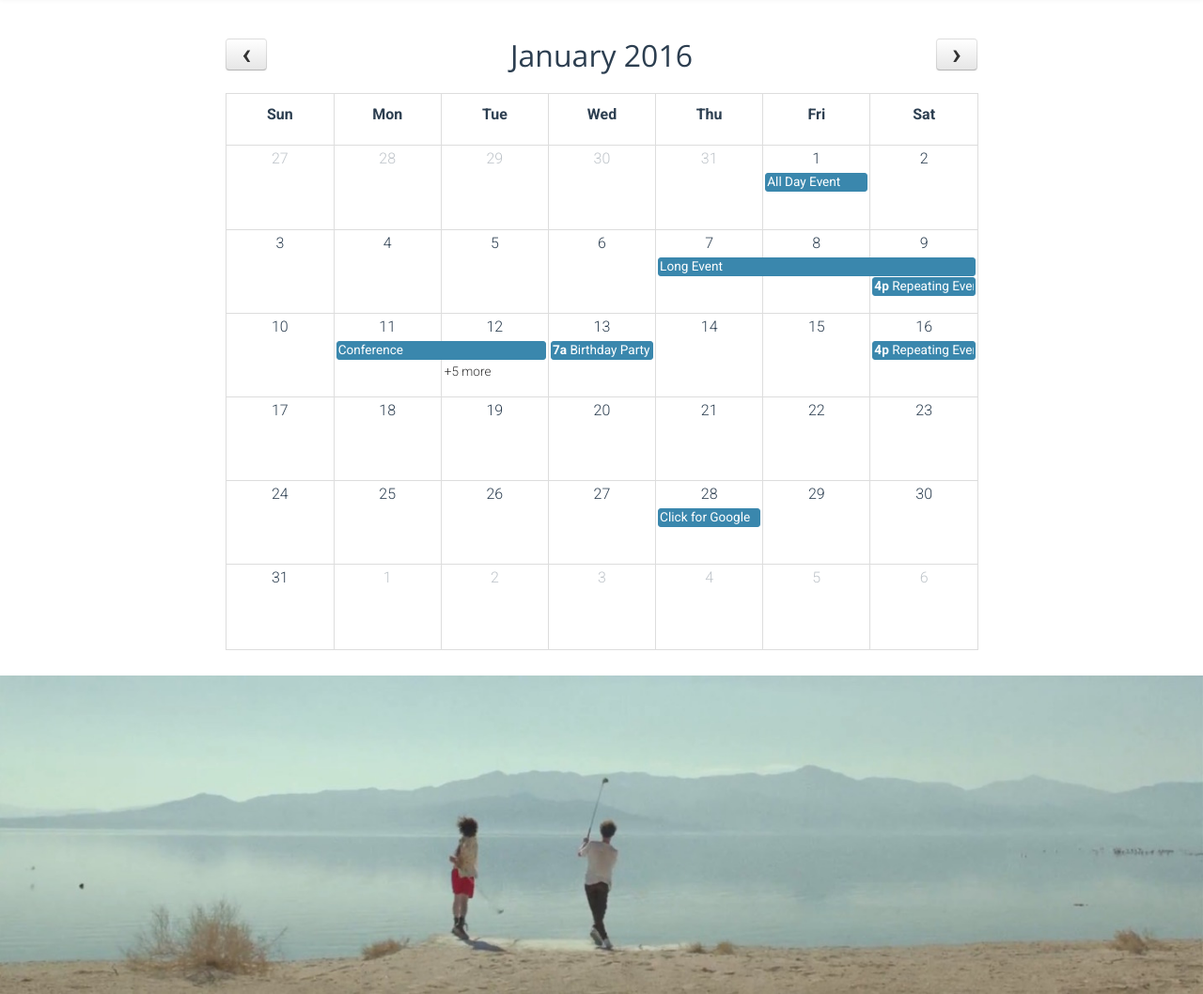
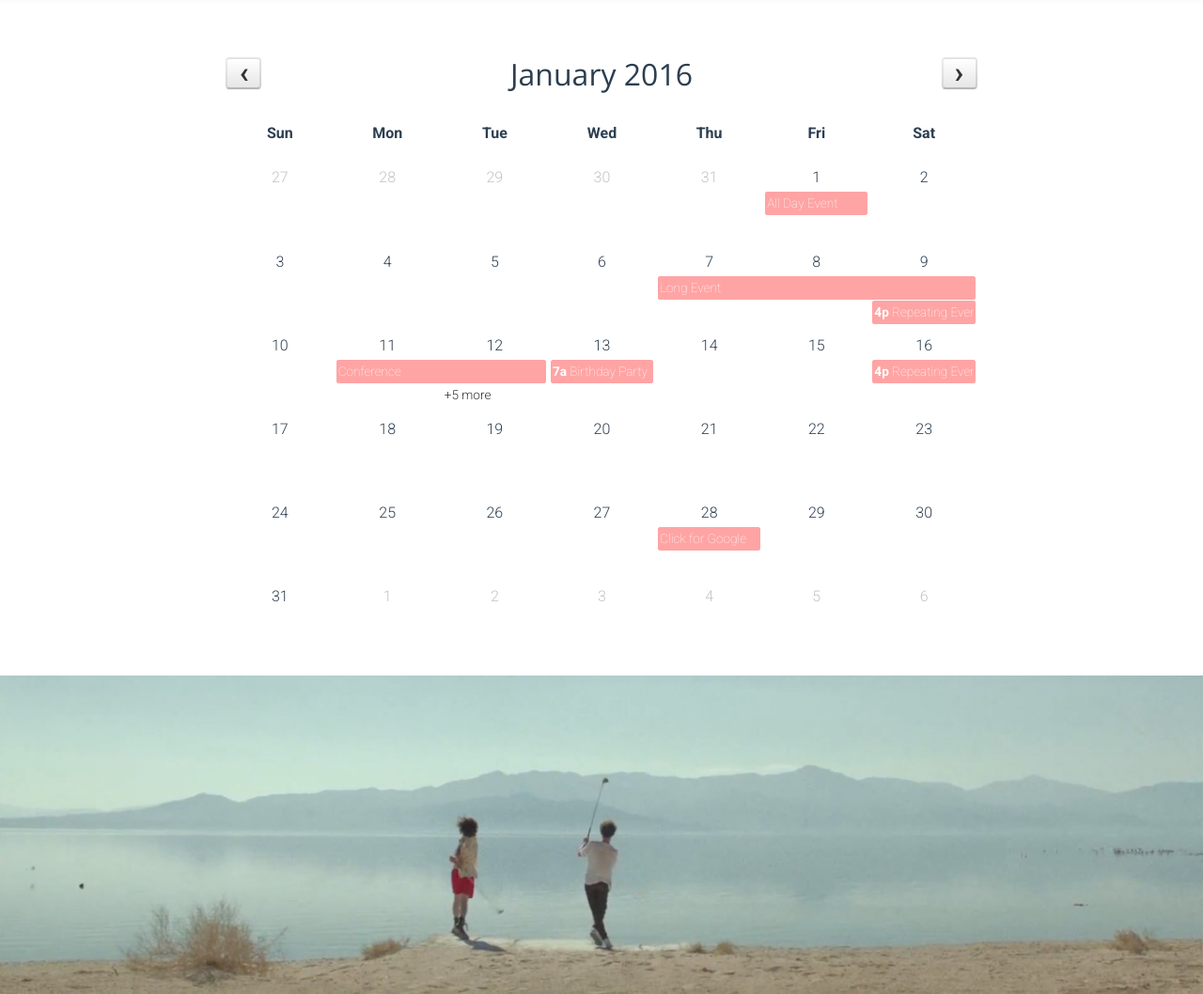
Before and after one commit to xlcaliburn/postclub, a PHP site: page / in a window 1280 px wide. Shown: the part 80-1138 px from the top of the page at 94% size. Run offline with PHP 8.4, Linux system fonts and the light colour scheme; lists and menus that the app fills with data are empty.

Commit message:
Calendar Styles

```diff
--- a/calender/fullcalendar.css
+++ b/calender/fullcalendar.css
@@ -36,7 +36,7 @@ body .fc { /* extra precedence to overcome jqui */
 .fc-unthemed .fc-divider,
 .fc-unthemed .fc-row,
 .fc-unthemed .fc-popover {
-	border-color: #ddd;
+	border-color: white;
 }
 
 .fc-unthemed .fc-popover {
@@ -176,7 +176,7 @@ NOTE: use percentage font sizes or else old IE chokes
 	/* dimensions */
 	margin: 0;
 	height: 2.1em;
-	padding: 0 .6em;
+	padding: 0 em;
 
 	/* text & cursor */
 	font-size: 1em; /* normalize */
@@ -188,7 +188,7 @@ NOTE: use percentage font sizes or else old IE chokes
 .fc button::-moz-focus-inner { margin: 0; padding: 0; }
 
 .fc-state-default { /* non-theme */
-	border: 1px solid;
+	border: none, 1px solid;
 }
 
 .fc-state-default.fc-corner-left { /* non-theme */
@@ -517,11 +517,12 @@ temporary rendered events).
 	position: relative; /* for resize handle and other inner positioning */
 	display: block; /* make the <a> tag block */
 	font-size: .85em;
-	line-height: 1.3;
-	border-radius: 3px;
-	border: 1px solid #3a87ad; /* default BORDER color */
-	background-color: #3a87ad; /* default BACKGROUND color */
-	font-weight: normal; /* undo jqui's ui-widget-header bold */
+	line-height: 1.7;
+	border-radius: 2px;
+	border: 1px solid #ff4c4c; /* default BORDER color */
+	background-color: #ff4c4c; /* default BACKGROUND color */
+    opacity: 0.5;
+	font-weight: 100; /* undo jqui's ui-widget-header bold */
 }
 
 /* overpower some of bootstrap's and jqui's styles on <a> tags */
--- a/index.html
+++ b/index.html
@@ -118,7 +118,7 @@
 
 	#calendar {
 		max-width: 800px;
-        margin-top: 120px;
+        margin-top: 140px;
 	}
 
 </style>
```
